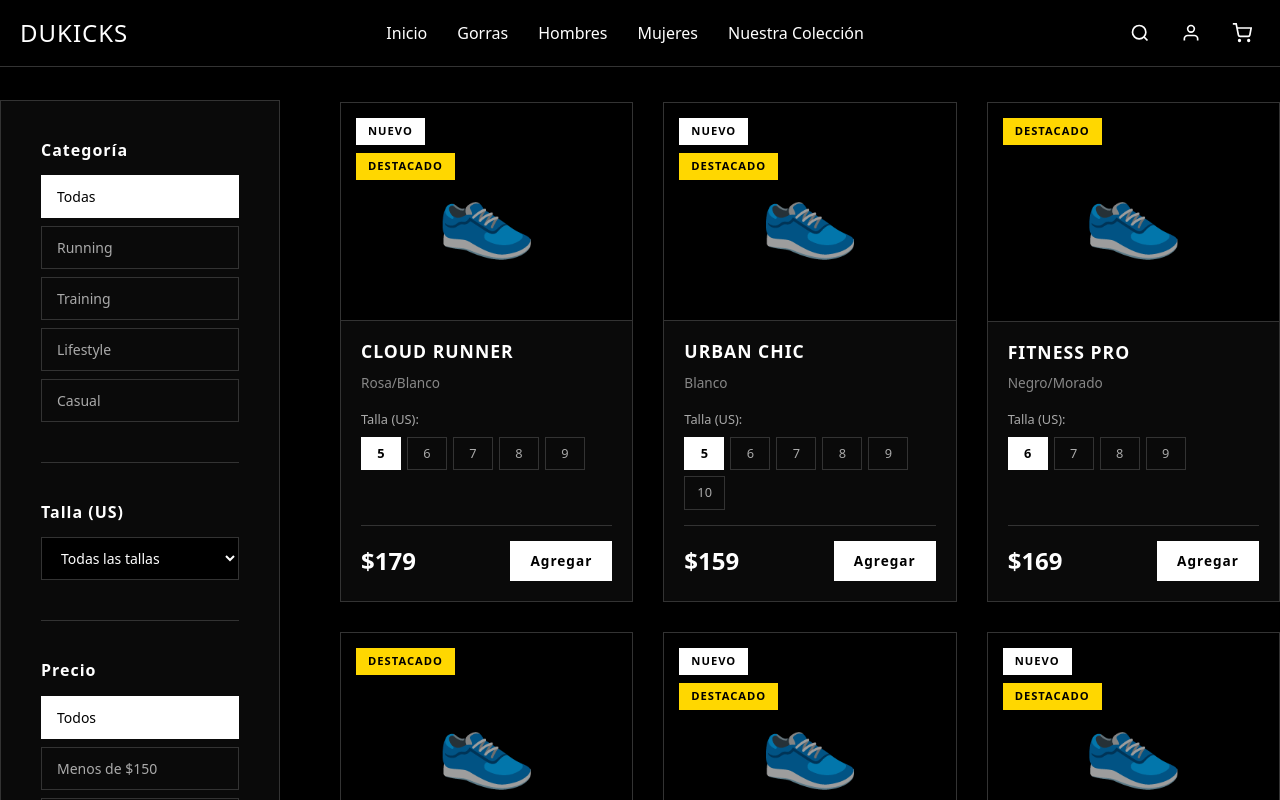
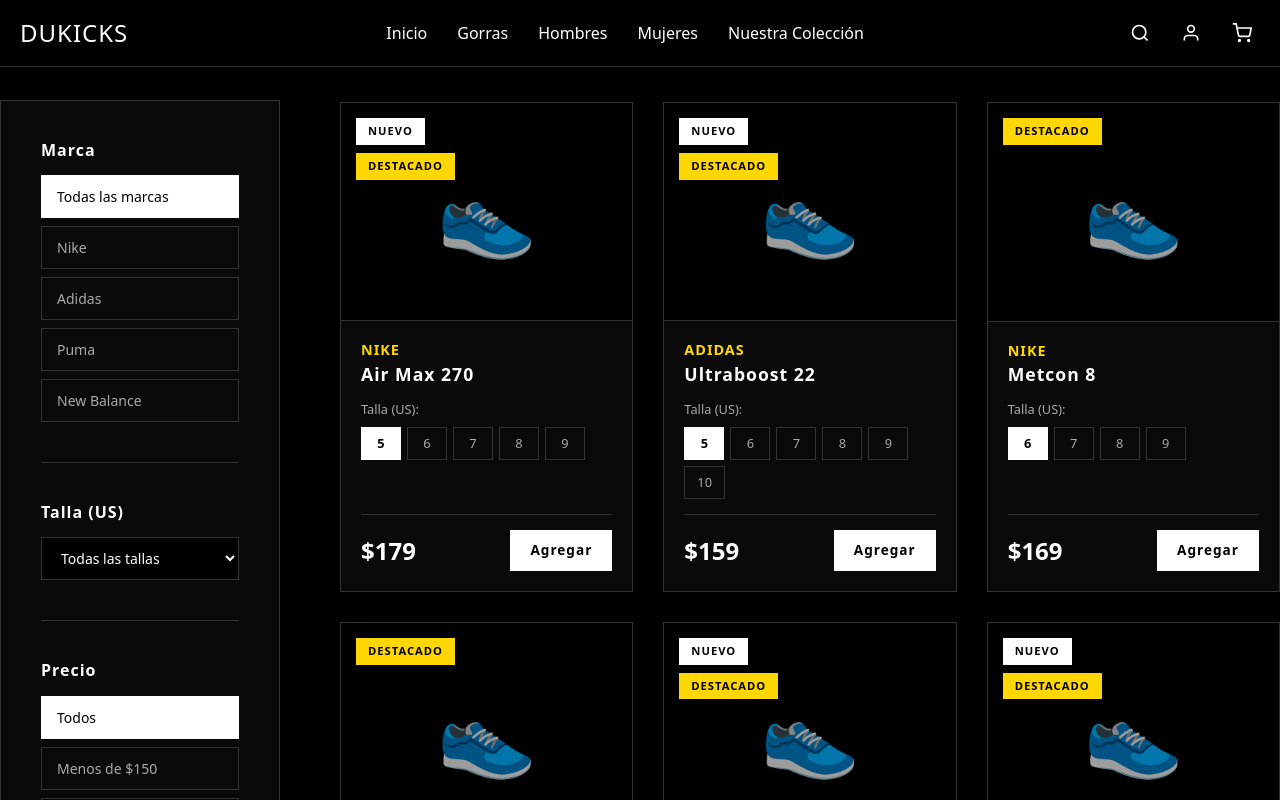
Before and after one commit to CryBaby607/Dukicks, a React (Vite) app: page /mujeres in a window 1280 px wide. Shown: the top 800 px of the page. Built offline with nearby package versions, Linux system fonts and the light colour scheme.

Commit message:
31/10/2025

```diff
--- a/src/pages/Gorras.jsx
+++ b/src/pages/Gorras.jsx
@@ -1,18 +1,17 @@
-// src/pages/Gorras.jsx
 import React, { useState } from 'react';
 import { useCart } from '../context/CartContext';
 import './Gorras.css';
 
 const Gorras = () => {
-  const [selectedCategory, setSelectedCategory] = useState('todas');
+  const [selectedBrand, setSelectedBrand] = useState('todas');
   const [sortBy, setSortBy] = useState('destacado');
 
-  // Datos de gorras
+  // Datos de gorras con marcas y modelos
   const gorrasData = [
     {
       id: 'gorra-1',
-      name: 'CLASSIC CAP',
-      category: 'clasica',
+      model: 'CLASSIC CAP',
+      brand: '31 Hats',
       price: 49,
       image: '🧢',
       color: 'Negro',
@@ -22,8 +21,8 @@ const Gorras = () => {
     },
     {
       id: 'gorra-2',
-      name: 'URBAN SNAPBACK',
-      category: 'snapback',
+      model: 'URBAN SNAPBACK',
+      brand: 'Dandy Hats',
       price: 59,
       image: '🧢',
       color: 'Blanco',
@@ -33,8 +32,8 @@ const Gorras = () => {
     },
     {
       id: 'gorra-3',
-      name: 'TRUCKER HAT',
-      category: 'trucker',
+      model: 'TRUCKER HAT',
+      brand: 'Barba Hats',
       price: 45,
       image: '🧢',
       color: 'Negro/Blanco',
@@ -44,8 +43,8 @@ const Gorras = () => {
     },
     {
       id: 'gorra-4',
-      name: 'VINTAGE BASEBALL',
-      category: 'clasica',
+      model: 'VINTAGE BASEBALL',
+      brand: 'Otros',
       price: 55,
       image: '🧢',
       color: 'Gris',
@@ -55,8 +54,8 @@ const Gorras = () => {
     },
     {
       id: 'gorra-5',
-      name: 'SPORT CAP',
-      category: 'deportiva',
+      model: 'SPORT CAP',
+      brand: '31 Hats',
       price: 52,
       image: '🧢',
       color: 'Negro',
@@ -66,8 +65,8 @@ const Gorras = () => {
     },
     {
       id: 'gorra-6',
-      name: 'MINIMALIST HAT',
-      category: 'clasica',
+      model: 'MINIMALIST HAT',
+      brand: 'Dandy Hats',
       price: 48,
       image: '🧢',
       color: 'Blanco',
@@ -77,8 +76,8 @@ const Gorras = () => {
     },
     {
       id: 'gorra-7',
-      name: 'PREMIUM SNAPBACK',
-      category: 'snapback',
+      model: 'PREMIUM SNAPBACK',
+      brand: 'Barba Hats',
       price: 65,
       image: '🧢',
       color: 'Negro',
@@ -88,8 +87,8 @@ const Gorras = () => {
     },
     {
       id: 'gorra-8',
-      name: 'MESH TRUCKER',
-      category: 'trucker',
+      model: 'MESH TRUCKER',
+      brand: 'Otros',
       price: 42,
       image: '🧢',
       color: 'Blanco/Negro',
@@ -99,16 +98,25 @@ const Gorras = () => {
     }
   ];
 
-  // Filtrar gorras
+  // Marcas disponibles - SOLO LAS 4 MARCAS ESPECIFICADAS
+  const brands = [
+    { value: 'todas', label: 'Todas' },
+    { value: '31 Hats', label: '31 HATS' },
+    { value: 'Dandy Hats', label: 'DANDY HATS' },
+    { value: 'Barba Hats', label: 'BARBA HATS' },
+    { value: 'Otros', label: 'OTROS' }
+  ];
+
+  // Filtrar gorras por marca
   const filteredGorras = gorrasData.filter(gorra =>
-    selectedCategory === 'todas' || gorra.category === selectedCategory
+    selectedBrand === 'todas' || gorra.brand === selectedBrand
   );
 
   // Ordenar gorras
   const sortedGorras = [...filteredGorras].sort((a, b) => {
     if (sortBy === 'precio-asc') return a.price - b.price;
     if (sortBy === 'precio-desc') return b.price - a.price;
-    if (sortBy === 'nombre') return a.name.localeCompare(b.name);
+    if (sortBy === 'nombre') return a.model.localeCompare(b.model);
     if (sortBy === 'destacado') return b.destacado - a.destacado;
     return 0;
   });
@@ -119,38 +127,17 @@ const Gorras = () => {
       <section className="gorras-filters">
         <div className="gorras-filters-container">
 
-          {/* Categorías */}
+          {/* Marcas */}
           <div className="gorras-categories">
-            <button
-              className={`category-btn ${selectedCategory === 'todas' ? 'active' : ''}`}
-              onClick={() => setSelectedCategory('todas')}
-            >
-              Todas
-            </button>
-            <button
-              className={`category-btn ${selectedCategory === 'clasica' ? 'active' : ''}`}
-              onClick={() => setSelectedCategory('clasica')}
-            >
-              Clásicas
-            </button>
-            <button
-              className={`category-btn ${selectedCategory === 'snapback' ? 'active' : ''}`}
-              onClick={() => setSelectedCategory('snapback')}
-            >
-              Snapback
-            </button>
-            <button
-              className={`category-btn ${selectedCategory === 'trucker' ? 'active' : ''}`}
-              onClick={() => setSelectedCategory('trucker')}
-            >
-              Trucker
-            </button>
-            <button
-              className={`category-btn ${selectedCategory === 'deportiva' ? 'active' : ''}`}
-              onClick={() => setSelectedCategory('deportiva')}
-            >
-              Deportivas
-            </button>
+            {brands.map(brand => (
+              <button
+                key={brand.value}
+                className={`category-btn ${selectedBrand === brand.value ? 'active' : ''}`}
+                onClick={() => setSelectedBrand(brand.value)}
+              >
+                {brand.label}
+              </button>
+            ))}
           </div>
 
           {/* Ordenamiento */}
@@ -162,7 +149,7 @@ const Gorras = () => {
               onChange={(e) => setSortBy(e.target.value)}
             >
               <option value="destacado">Destacados</option>
-              <option value="nombre">Nombre</option>
+              <option value="nombre">Modelo</option>
               <option value="precio-asc">Precio: Menor a Mayor</option>
               <option value="precio-desc">Precio: Mayor a Menor</option>
             </select>
@@ -187,7 +174,7 @@ const Gorras = () => {
 
           {sortedGorras.length === 0 && (
             <div className="no-results">
-              <p>No se encontraron productos en esta categoría</p>
+              <p>No se encontraron productos de esta marca</p>
             </div>
           )}
 
@@ -204,16 +191,16 @@ const GorraCard = ({ gorra }) => {
   const handleAddToCart = () => {
     const cartItem = {
       id: gorra.id,
-      name: gorra.name,
+      name: `${gorra.brand.toUpperCase()} ${gorra.model}`,
       price: gorra.price,
       image: gorra.image,
       color: gorra.color,
-      selectedSize: 'Única', // Las gorras normalmente son talla única
+      selectedSize: 'Única',
       category: 'gorras'
     };
 
     addToCart(cartItem);
-    openCart(); // Abrir el carrito automáticamente
+    openCart();
   };
 
   return (
@@ -233,8 +220,8 @@ const GorraCard = ({ gorra }) => {
 
       {/* Información */}
       <div className="gorra-info">
-        <h3 className="gorra-name">{gorra.name}</h3>
-        <p className="gorra-color">{gorra.color}</p>
+        <h3 className="gorra-brand">{gorra.brand.toUpperCase()}</h3>
+        <p className="gorra-model">{gorra.model}</p>
         <div className="gorra-footer">
           <span className="gorra-price">${gorra.price}</span>
           <button
--- a/src/pages/Hombres.css
+++ b/src/pages/Hombres.css
@@ -230,7 +230,7 @@
   transform: scale(1.1) rotate(-10deg);
 }
 
-/* Información */
+/* Información - ACTUALIZADO */
 .zapato-info {
   padding: var(--spacing-md);
   display: flex;
@@ -238,19 +238,21 @@
   flex: 1;
 }
 
-.zapato-name {
+.zapato-brand {
+  font-size: 1rem;
+  font-weight: var(--font-weight-bold);
+  letter-spacing: 1px;
+  margin-bottom: 5px;
+  color: var(--color-white);
+  text-transform: uppercase;
+}
+
+.zapato-model {
   font-size: 1.1rem;
   font-weight: var(--font-weight-semibold);
-  letter-spacing: 1px;
-  margin-bottom: 8px;
-  color: var(--color-white);
-}
-
-.zapato-color {
-  font-size: 0.85rem;
-  color: var(--color-medium-gray);
+  color: var(--color-light-gray);
   margin-bottom: 15px;
-  font-weight: var(--font-weight-light);
+  letter-spacing: 0.5px;
 }
 
 /* Selector de tallas */
@@ -435,12 +437,22 @@
     font-size: 4rem;
   }
 
-  .zapato-name {
+  /* Responsive actualizado para marca y modelo */
+  .zapato-brand {
+    font-size: 0.9rem;
+  }
+
+  .zapato-model {
     font-size: 1rem;
   }
 
   .zapato-price {
     font-size: 1.3rem;
+  }
+
+  .zapato-add-btn {
+    padding: 10px 15px;
+    font-size: 0.8rem;
   }
 }
 
--- a/src/pages/Hombres.jsx
+++ b/src/pages/Hombres.jsx
@@ -4,17 +4,17 @@ import { useCart } from '../context/CartContext';
 import './Hombres.css';
 
 const Hombres = () => {
-  const [selectedCategory, setSelectedCategory] = useState('todas');
+  const [selectedBrand, setSelectedBrand] = useState('todas');
   const [selectedSize, setSelectedSize] = useState('all');
   const [priceRange, setPriceRange] = useState('all');
   const [sortBy, setSortBy] = useState('destacado');
 
-  // Datos de zapatillas para hombres
+  // Datos de zapatillas para hombres con marca y modelo
   const zapatillasData = [
     {
       id: 1,
-      name: 'AIR RUNNER PRO',
-      category: 'running',
+      model: 'AIR RUNNER PRO',
+      brand: 'Nike',
       price: 189,
       image: '👟',
       sizes: [8, 9, 10, 11, 12],
@@ -25,8 +25,8 @@ const Hombres = () => {
     },
     {
       id: 2,
-      name: 'URBAN STREET',
-      category: 'lifestyle',
+      model: 'URBAN STREET',
+      brand: 'Adidas',
       price: 159,
       image: '👟',
       sizes: [8, 9, 10, 11],
@@ -37,8 +37,8 @@ const Hombres = () => {
     },
     {
       id: 3,
-      name: 'BASKETBALL ELITE',
-      category: 'basketball',
+      model: 'BASKETBALL ELITE',
+      brand: 'Nike',
       price: 199,
       image: '👟',
       sizes: [9, 10, 11, 12, 13],
@@ -49,8 +49,8 @@ const Hombres = () => {
     },
     {
       id: 4,
-      name: 'CLASSIC LEATHER',
-      category: 'casual',
+      model: 'CLASSIC LEATHER',
+      brand: 'Reebok',
       price: 149,
       image: '👟',
       sizes: [8, 9, 10, 11, 12],
@@ -61,8 +61,8 @@ const Hombres = () => {
     },
     {
       id: 5,
-      name: 'SPORT TRAINER',
-      category: 'training',
+      model: 'SPORT TRAINER',
+      brand: 'Puma',
       price: 169,
       image: '👟',
       sizes: [8, 9, 10, 11],
@@ -73,8 +73,8 @@ const Hombres = () => {
     },
     {
       id: 6,
-      name: 'RUNNING BOOST',
-      category: 'running',
+      model: 'RUNNING BOOST',
+      brand: 'Adidas',
       price: 179,
       image: '👟',
       sizes: [9, 10, 11, 12],
@@ -85,8 +85,8 @@ const Hombres = () => {
     },
     {
       id: 7,
-      name: 'SKATE PRO',
-      category: 'casual',
+      model: 'SKATE PRO',
+      brand: 'Otros',
       price: 139,
       image: '👟',
       sizes: [8, 9, 10, 11, 12],
@@ -97,8 +97,8 @@ const Hombres = () => {
     },
     {
       id: 8,
-      name: 'PERFORMANCE MAX',
-      category: 'training',
+      model: 'PERFORMANCE MAX',
+      brand: 'Nike',
       price: 209,
       image: '👟',
       sizes: [9, 10, 11, 12, 13],
@@ -109,9 +109,19 @@ const Hombres = () => {
     }
   ];
 
+  // Marcas disponibles - 4 MARCAS ESPECÍFICAS
+  const brands = [
+    { value: 'todas', label: 'Todas' },
+    { value: 'Nike', label: 'NIKE' },
+    { value: 'Adidas', label: 'ADIDAS' },
+    { value: 'Puma', label: 'PUMA' },
+    { value: 'Reebok', label: 'REEBOK' },
+    { value: 'Otros', label: 'OTROS' }
+  ];
+
   // Filtrar zapatillas
   const filteredZapatillas = zapatillasData.filter(zapato => {
-    const categoryMatch = selectedCategory === 'todas' || zapato.category === selectedCategory;
+    const brandMatch = selectedBrand === 'todas' || zapato.brand === selectedBrand;
     const sizeMatch = selectedSize === 'all' || zapato.sizes.includes(parseInt(selectedSize));
     const priceMatch =
       priceRange === 'all' ||
@@ -119,14 +129,14 @@ const Hombres = () => {
       (priceRange === 'mid' && zapato.price >= 150 && zapato.price <= 180) ||
       (priceRange === 'high' && zapato.price > 180);
 
-    return categoryMatch && sizeMatch && priceMatch;
+    return brandMatch && sizeMatch && priceMatch;
   });
 
   // Ordenar zapatillas
   const sortedZapatillas = [...filteredZapatillas].sort((a, b) => {
     if (sortBy === 'precio-asc') return a.price - b.price;
     if (sortBy === 'precio-desc') return b.price - a.price;
-    if (sortBy === 'nombre') return a.name.localeCompare(b.name);
+    if (sortBy === 'nombre') return a.model.localeCompare(b.model);
     if (sortBy === 'destacado') return b.destacado - a.destacado;
     return 0;
   });
@@ -140,46 +150,19 @@ const Hombres = () => {
         {/* SIDEBAR DE FILTROS */}
         <aside className="hombres-sidebar">
 
-          {/* Categorías */}
+          {/* Marcas */}
           <div className="filter-group">
-            <h3 className="filter-title">Categoría</h3>
+            <h3 className="filter-title">Marca</h3>
             <div className="filter-options">
-              <button
-                className={`filter-btn ${selectedCategory === 'todas' ? 'active' : ''}`}
-                onClick={() => setSelectedCategory('todas')}
-              >
-                Todas
-              </button>
-              <button
-                className={`filter-btn ${selectedCategory === 'running' ? 'active' : ''}`}
-                onClick={() => setSelectedCategory('running')}
-              >
-                Running
-              </button>
-              <button
-                className={`filter-btn ${selectedCategory === 'basketball' ? 'active' : ''}`}
-                onClick={() => setSelectedCategory('basketball')}
-              >
-                Basketball
-              </button>
-              <button
-                className={`filter-btn ${selectedCategory === 'lifestyle' ? 'active' : ''}`}
-                onClick={() => setSelectedCategory('lifestyle')}
-              >
-                Lifestyle
-              </button>
-              <button
-                className={`filter-btn ${selectedCategory === 'casual' ? 'active' : ''}`}
-                onClick={() => setSelectedCategory('casual')}
-              >
-                Casual
-              </button>
-              <button
-                className={`filter-btn ${selectedCategory === 'training' ? 'active' : ''}`}
-                onClick={() => setSelectedCategory('training')}
-              >
-                Training
-              </button>
+              {brands.map(brand => (
+                <button
+                  key={brand.value}
+                  className={`filter-btn ${selectedBrand === brand.value ? 'active' : ''}`}
+                  onClick={() => setSelectedBrand(brand.value)}
+                >
+                  {brand.label}
+                </button>
+              ))}
             </div>
           </div>
 
@@ -251,7 +234,7 @@ const Hombres = () => {
                 onChange={(e) => setSortBy(e.target.value)}
               >
                 <option value="destacado">Destacados</option>
-                <option value="nombre">Nombre</option>
+                <option value="nombre">Modelo</option>
                 <option value="precio-asc">Precio: Menor a Mayor</option>
                 <option value="precio-desc">Precio: Mayor a Menor</option>
               </select>
@@ -272,7 +255,7 @@ const Hombres = () => {
               <button
                 className="reset-filters-btn"
                 onClick={() => {
-                  setSelectedCategory('todas');
+                  setSelectedBrand('todas');
                   setSelectedSize('all');
                   setPriceRange('all');
                 }}
@@ -297,7 +280,7 @@ const ZapatoCard = ({ zapato }) => {
   const handleAddToCart = () => {
     const cartItem = {
       id: zapato.id,
-      name: zapato.name,
+      name: `${zapato.brand.toUpperCase()} ${zapato.model}`,
       price: zapato.price,
       image: zapato.image,
       color: zapato.color,
@@ -326,8 +309,8 @@ const ZapatoCard = ({ zapato }) => {
 
       {/* Información */}
       <div className="zapato-info">
-        <h3 className="zapato-name">{zapato.name}</h3>
-        <p className="zapato-color">{zapato.color}</p>
+        <h3 className="zapato-brand">{zapato.brand.toUpperCase()}</h3>
+        <p className="zapato-model">{zapato.model}</p>
 
         {/* Selector de tallas */}
         {zapato.stock && (
--- a/src/pages/Mujeres.css
+++ b/src/pages/Mujeres.css
@@ -1,5 +1,3 @@
-/* src/pages/Mujeres.css */
-
 /* ===== PÁGINA DE MUJERES ===== */
 .mujeres-page {
   width: 100%;
@@ -237,19 +235,22 @@
   flex: 1;
 }
 
-.zapato-name {
+.zapato-brand {
+  font-size: 0.9rem;
+  font-weight: var(--font-weight-semibold);
+  letter-spacing: 1px;
+  margin-bottom: 5px;
+  color: var(--color-gold);
+  text-transform: uppercase;
+}
+
+.zapato-model {
   font-size: 1.1rem;
   font-weight: var(--font-weight-semibold);
   letter-spacing: 1px;
-  margin-bottom: 8px;
+  margin-bottom: 15px;
   color: var(--color-white);
-}
-
-.zapato-color {
-  font-size: 0.85rem;
-  color: var(--color-medium-gray);
-  margin-bottom: 15px;
-  font-weight: var(--font-weight-light);
+  line-height: 1.2;
 }
 
 /* Selector de tallas */
@@ -434,7 +435,11 @@
     font-size: 4rem;
   }
 
-  .zapato-name {
+  .zapato-brand {
+    font-size: 0.8rem;
+  }
+
+  .zapato-model {
     font-size: 1rem;
   }
 
--- a/src/pages/Mujeres.jsx
+++ b/src/pages/Mujeres.jsx
@@ -4,17 +4,17 @@ import { useCart } from '../context/CartContext';
 import './Mujeres.css';
 
 const Mujeres = () => {
-  const [selectedCategory, setSelectedCategory] = useState('todas');
+  const [selectedBrand, setSelectedBrand] = useState('todas');
   const [selectedSize, setSelectedSize] = useState('all');
   const [priceRange, setPriceRange] = useState('all');
   const [sortBy, setSortBy] = useState('destacado');
 
-  // Datos de zapatillas para mujeres
+  // Datos de zapatillas para mujeres - SOLO MARCAS Y MODELOS
   const zapatillasData = [
     {
-      id: 'Mujer-1', // ID ACTUALIZADO
-      name: 'CLOUD RUNNER',
-      category: 'running',
+      id: 'Mujer-1',
+      brand: 'Nike',
+      model: 'Air Max 270',
       price: 179,
       image: '👟',
       sizes: [5, 6, 7, 8, 9],
@@ -25,9 +25,9 @@ const Mujeres = () => {
       destacado: true
     },
     {
-      id: 'Mujer-2', // ID ACTUALIZADO
-      name: 'URBAN CHIC',
-      category: 'lifestyle',
+      id: 'Mujer-2',
+      brand: 'Adidas',
+      model: 'Ultraboost 22',
       price: 159,
       image: '👟',
       sizes: [5, 6, 7, 8, 9, 10],
@@ -38,9 +38,9 @@ const Mujeres = () => {
       destacado: true
     },
     {
-      id: 'Mujer-3', // ID ACTUALIZADO
-      name: 'FITNESS PRO',
-      category: 'training',
+      id: 'Mujer-3',
+      brand: 'Nike',
+      model: 'Metcon 8',
       price: 169,
       image: '👟',
       sizes: [6, 7, 8, 9],
@@ -51,9 +51,9 @@ const Mujeres = () => {
       destacado: true
     },
     {
-      id: 'Mujer-4', // ID ACTUALIZADO
-      name: 'CASUAL STYLE',
-      category: 'casual',
+      id: 'Mujer-4',
+      brand: 'Puma',
+      model: 'Cali Dream',
       price: 149,
       image: '👟',
       sizes: [5, 6, 7, 8, 9],
@@ -64,9 +64,9 @@ const Mujeres = () => {
       destacado: false
     },
     {
-      id: 'Mujer-5', // ID ACTUALIZADO
-      name: 'SPORT FLEX',
-      category: 'running',
+      id: 'Mujer-5',
+      brand: 'New Balance',
+      model: 'FuelCell Rebel',
       price: 189,
       image: '👟',
       sizes: [6, 7, 8, 9, 10],
@@ -77,9 +77,9 @@ const Mujeres = () => {
       destacado: false
     },
     {
-      id: 'Mujer-6', // ID ACTUALIZADO
-      name: 'ELEGANT WALK',
-      category: 'lifestyle',
+      id: 'Mujer-6',
+      brand: 'Adidas',
+      model: 'NMD_R1',
       price: 139,
       image: '👟',
       sizes: [5, 6, 7, 8],
@@ -90,9 +90,9 @@ const Mujeres = () => {
       destacado: true
     },
     {
-      id: 'Mujer-7', // ID ACTUALIZADO
-      name: 'POWER TRAINING',
-      category: 'training',
+      id: 'Mujer-7',
+      brand: 'Nike',
+      model: 'Free Metcon 5',
       price: 175,
       image: '👟',
       sizes: [6, 7, 8, 9],
@@ -103,9 +103,9 @@ const Mujeres = () => {
       destacado: true
     },
     {
-      id: 'Mujer-8', // ID ACTUALIZADO
-      name: 'STREET FASHION',
-      category: 'casual',
+      id: 'Mujer-8',
+      brand: 'Puma',
+      model: 'RS-X',
       price: 155,
       image: '👟',
       sizes: [5, 6, 7, 8, 9, 10],
@@ -117,9 +117,12 @@ const Mujeres = () => {
     }
   ];
 
+  // Obtener marcas únicas para los filtros
+  const brands = ['todas', ...new Set(zapatillasData.map(zapato => zapato.brand))];
+
   // Filtrar zapatillas
   const filteredZapatillas = zapatillasData.filter(zapato => {
-    const categoryMatch = selectedCategory === 'todas' || zapato.category === selectedCategory;
+    const brandMatch = selectedBrand === 'todas' || zapato.brand === selectedBrand;
     const sizeMatch = selectedSize === 'all' || zapato.sizes.includes(parseInt(selectedSize));
     const priceMatch =
       priceRange === 'all' ||
@@ -127,61 +130,39 @@ const Mujeres = () => {
       (priceRange === 'mid' && zapato.price >= 150 && zapato.price <= 175) ||
       (priceRange === 'high' && zapato.price > 175);
 
-    return categoryMatch && sizeMatch && priceMatch;
+    return brandMatch && sizeMatch && priceMatch;
   });
 
   // Ordenar zapatillas
   const sortedZapatillas = [...filteredZapatillas].sort((a, b) => {
     if (sortBy === 'precio-asc') return a.price - b.price;
     if (sortBy === 'precio-desc') return b.price - a.price;
-    if (sortBy === 'nombre') return a.name.localeCompare(b.name);
+    if (sortBy === 'marca') return a.brand.localeCompare(b.brand);
+    if (sortBy === 'modelo') return a.model.localeCompare(b.model);
     if (sortBy === 'destacado') return b.destacado - a.destacado;
     return 0;
   });
 
   return (
     <div className="mujeres-page">
-
-      {/* CONTENEDOR PRINCIPAL CON SIDEBAR Y PRODUCTOS */}
       <div className="mujeres-content">
 
         {/* SIDEBAR DE FILTROS */}
         <aside className="mujeres-sidebar">
 
-          {/* Categorías */}
+          {/* Marcas */}
           <div className="filter-group">
-            <h3 className="filter-title">Categoría</h3>
+            <h3 className="filter-title">Marca</h3>
             <div className="filter-options">
-              <button
-                className={`filter-btn ${selectedCategory === 'todas' ? 'active' : ''}`}
-                onClick={() => setSelectedCategory('todas')}
-              >
-                Todas
-              </button>
-              <button
-                className={`filter-btn ${selectedCategory === 'running' ? 'active' : ''}`}
-                onClick={() => setSelectedCategory('running')}
-              >
-                Running
-              </button>
-              <button
-                className={`filter-btn ${selectedCategory === 'training' ? 'active' : ''}`}
-                onClick={() => setSelectedCategory('training')}
-              >
-                Training
-              </button>
-              <button
-                className={`filter-btn ${selectedCategory === 'lifestyle' ? 'active' : ''}`}
-                onClick={() => setSelectedCategory('lifestyle')}
-              >
-                Lifestyle
-              </button>
-              <button
-                className={`filter-btn ${selectedCategory === 'casual' ? 'active' : ''}`}
-                onClick={() => setSelectedCategory('casual')}
-              >
-                Casual
-              </button>
+              {brands.map(brand => (
+                <button
+                  key={brand}
+                  className={`filter-btn ${selectedBrand === brand ? 'active' : ''}`}
+                  onClick={() => setSelectedBrand(brand)}
+                >
+                  {brand === 'todas' ? 'Todas las marcas' : brand}
+                </button>
+              ))}
             </div>
           </div>
 
@@ -253,7 +234,8 @@ const Mujeres = () => {
                 onChange={(e) => setSortBy(e.target.value)}
               >
                 <option value="destacado">Destacados</option>
-                <option value="nombre">Nombre</option>
+                <option value="marca">Marca</option>
+                <option value="modelo">Modelo</option>
                 <option value="precio-asc">Precio: Menor a Mayor</option>
                 <option value="precio-desc">Precio: Mayor a Menor</option>
               </select>
@@ -274,7 +256,7 @@ const Mujeres = () => {
               <button
                 className="reset-filters-btn"
                 onClick={() => {
-                  setSelectedCategory('todas');
+                  setSelectedBrand('todas');
                   setSelectedSize('all');
                   setPriceRange('all');
                 }}
@@ -297,7 +279,7 @@ const ZapatoCard = ({ zapato }) => {
   const handleAddToCart = () => {
     const cartItem = {
       id: zapato.id,
-      name: zapato.name,
+      name: `${zapato.brand.toUpperCase()} ${zapato.model}`,
       price: zapato.price,
       image: zapato.image,
       color: zapato.color,
@@ -326,8 +308,8 @@ const ZapatoCard = ({ zapato }) => {
 
       {/* Información */}
       <div className="zapato-info">
-        <h3 className="zapato-name">{zapato.name}</h3>
-        <p className="zapato-color">{zapato.color}</p>
+        <h3 className="zapato-brand">{zapato.brand}</h3>
+        <h4 className="zapato-model">{zapato.model}</h4>
 
         {/* Selector de tallas */}
         {zapato.stock && (
```
Also changed, not shown: src/pages/Gorras.css (+19 -12 lines), src/pages/Home.css (+8 -3 lines).
